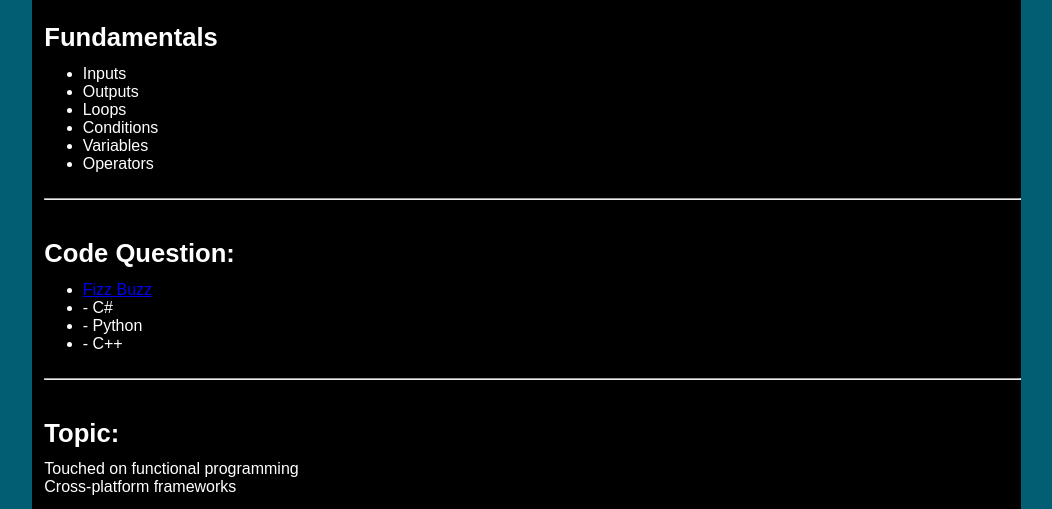
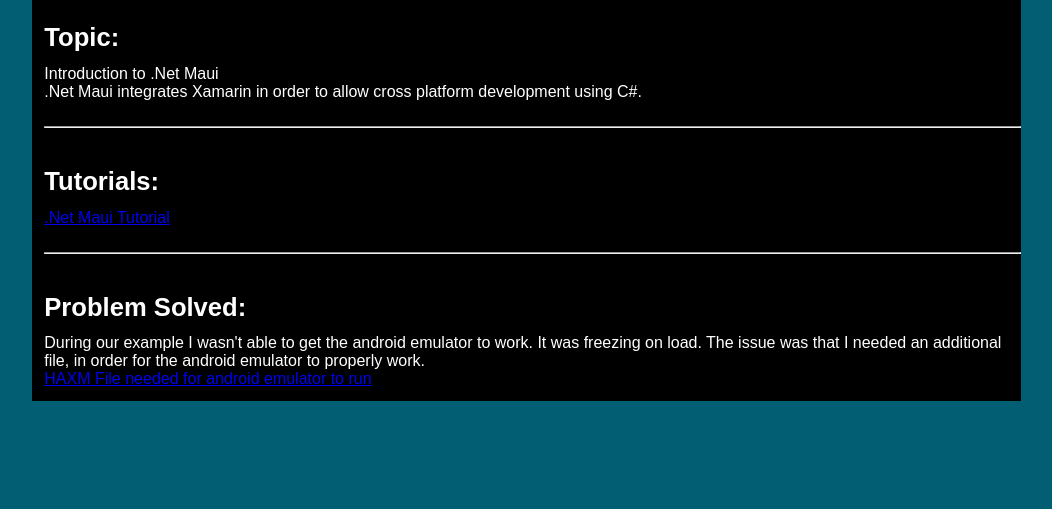
Before and after one commit to WCramRTC/RTC_CSI_Summer_Bridge_2022, a plain HTML site: page index.html in a window 1280 px wide. Shown: the part 658-1167 px from the top of the page, without its empty margins (114-1166 px from the left). After the commit the page ends 1059 px from the top, so only its background shows below. Drawn offline with Linux system fonts and the light colour scheme; a web font is replaced by a local one.

Commit message:
Update index.html

```diff
--- a/index.html
+++ b/index.html
@@ -22,33 +22,25 @@
     </nav>
     <div id="hero-container">
         <div class="hero-center">
-            <iframe class="hero-video-embed" src="https://www.youtube.com/embed/D7YmypnPCMg" title="YouTube video player" frameborder="0" allow="accelerometer; autoplay; clipboard-write; encrypted-media; gyroscope; picture-in-picture" allowfullscreen></iframe>
+            <iframe class="hero-video-embed" src="https://www.youtube.com/embed/qQJJZALw6i4" title="YouTube video player" title="YouTube video player" frameborder="0" allow="accelerometer; autoplay; clipboard-write; encrypted-media; gyroscope; picture-in-picture" allowfullscreen></iframe>
             <div id="hero-title">
-                Summer Bridge - Day 1 - 07/05/2022
+                Summer Bridge - Day 2 - 07/06/2022
             </div>
             <div id="topic-container">
-                <h3>Fundamentals</h3>
-                <ul>
-                    <li>Inputs</li>
-                    <li>Outputs</li>
-                    <li>Loops</li>
-                    <li>Conditions</li>
-                    <li>Variables</li>
-                    <li>Operators</li>
-                </ul>
-                <hr>
-               <h3>Code Question:</h3>
-                <ul>
-                    <li><a href="code.html#code-day1">Fizz Buzz</a></li>
-                    <li>- C#</li>
-                    <li>- Python</li>
-                    <li>- C++</li>
-                </ul>
+
+               <h3>Topic:</h3>
+               <p>Introduction to .Net Maui</p>
+               <p>.Net Maui integrates Xamarin in order to allow cross platform development using C#.</p>
 
                <hr>
-               <h3>Topic:</h3>
-               <p>Touched on functional programming</p>
-               <p>Cross-platform frameworks</p>
+               <h3>Tutorials:</h3>
+               <a href="https://docs.microsoft.com/en-us/dotnet/maui/get-started/first-app?pivots=devices-android" target="_blank">.Net Maui Tutorial</a>
+
+               <hr>
+               <h3>Problem Solved:</h3>
+                <p>During our example I wasn't able to get the android emulator to work. It was freezing on load. The issue was that I needed an additional file, in order for the android emulator to properly work.</p>
+
+                <a href="https://github.com/intel/haxm/releases">HAXM File needed for android emulator to run</a>
             </div>
         </div>
 
```
